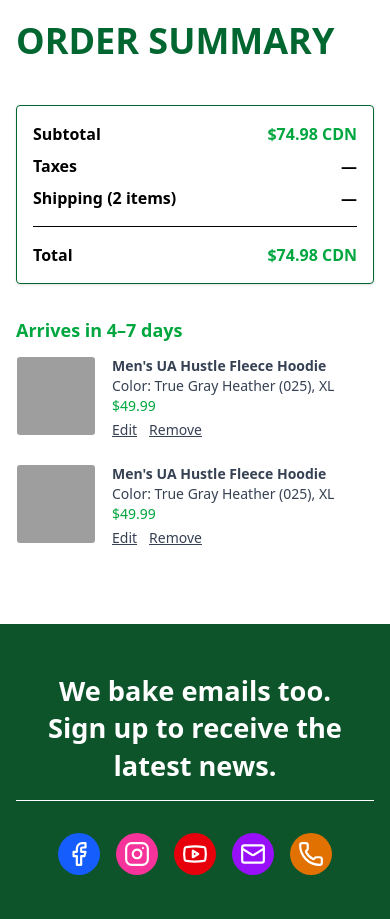
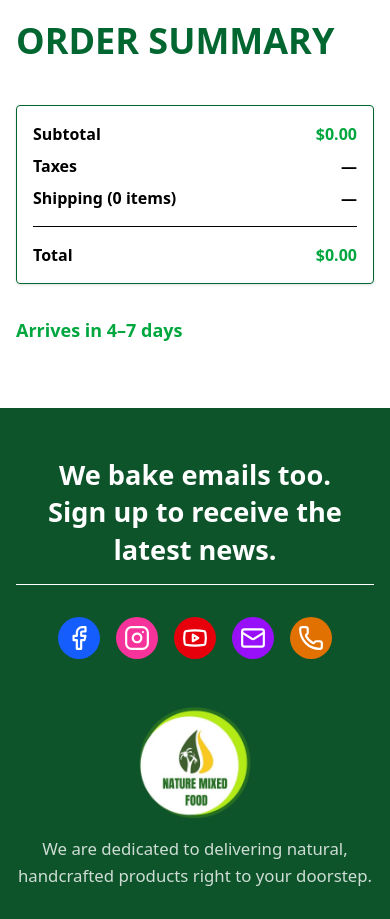
Before and after one commit to iloveass7/natureMixedFood, a React (Vite) app in the folder Frontend/: page /checkout in a window 390 px wide. Shown: the part 1000-1919 px from the top of the page. Built offline with nearby package versions, Linux system fonts and the light colour scheme; grey boxes are pictures that could not be loaded.

Commit message:
add to cart

```diff
--- a/Frontend/src/pages/Cart.jsx
+++ b/Frontend/src/pages/Cart.jsx
@@ -1,21 +1,38 @@
-import React from 'react';
-import { X } from 'lucide-react';
-import { useNavigate } from 'react-router-dom';
-
+import React, { useEffect, useState } from "react";
+import { X } from "lucide-react";
+import { useNavigate } from "react-router-dom";
+import { getLocalCart } from "../utils/cart.jsx";
 
 const Cart = ({ isOpen, onClose }) => {
   const navigate = useNavigate();
+  const [cart, setCart] = useState([]);
+
+  useEffect(() => {
+    const storedCart = getLocalCart();
+    setCart(storedCart);
+  }, []);
+
+  const subtotal = cart.reduce(
+    (acc, item) => acc + item.price * (item.quantity || 1),
+    0
+  );
+
   if (!isOpen) return null;
 
   return (
     <div className="fixed inset-0 z-50 overflow-hidden">
-      <div className="absolute inset-0 bg-transparent bg-opacity-50 backdrop-blur-sm" onClick={onClose}></div>
+      <div
+        className="absolute inset-0 bg-transparent bg-opacity-50 backdrop-blur-sm"
+        onClick={onClose}
+      ></div>
       <div className="absolute inset-y-0 right-0 max-w-full flex">
         <div className="relative w-screen max-w-md">
           <div className="h-full flex flex-col bg-white shadow-xl">
             <div className="flex-1 overflow-y-auto p-6">
               <div className="flex items-start justify-between">
-                <h2 className="text-[1.7rem] text-green-700 px-3 font-bold">Shopping Cart</h2>
+                <h2 className="text-[1.7rem] text-green-700 px-3 font-bold">
+                  Shopping Cart
+                </h2>
                 <button
                   type="button"
                   className="text-amber-400 hover:text-green-700"
@@ -27,21 +44,43 @@ const Cart = ({ isOpen, onClose }) => {
 
               <div className="mt-8">
                 <div className="flow-root">
+                  {cart.length === 0 ? (
+                    <p className="text-center text-gray-500">
+                      Your cart is empty.
+                    </p>
+                  ) : (
                     <ul className="-my-6 divide-y divide-gray-200">
-                    {/* Cart items will go here */}
-                    <li className="py-6 flex">
-                      <div className="ml-4 flex-1 flex flex-col">
+                      {cart.map((item, idx) => (
+                        <li key={idx} className="py-6 flex gap-4">
+                          <img
+                            src={item.images?.[0] || "placeholder.jpg"}
+                            alt={item.name}
+                            className="w-20 h-20 rounded border object-cover"
+                          />
+                          <div className="flex-1 flex flex-col">
                             <div>
-                          <p className="text-xl font-medium text-gray-900">Product Name</p>
-                          <p className="mt-1 text-lg text-gray-500">Product Details</p>
+                              <p className="text-xl font-medium text-gray-900">
+                                {item.name}
+                              </p>
+                              <p className="mt-1 text-lg text-gray-500">
+                                {item.description?.slice(0, 50) ||
+                                  "No description"}
+                              </p>
                             </div>
                             <div className="flex-1 flex items-end justify-between text-sm">
-                          <p className="text-gray-500 text-sm">Qty 1</p>
-                          <p className="font-medium text-green-600 text-lg">$99.00</p>
+                              <p className="text-gray-500 text-sm">
+                                Qty: {item.quantity || 1}
+                              </p>
+                              <p className="font-medium text-green-600 text-lg">
+                                $
+                                {(item.price * (item.quantity || 1)).toFixed(2)}
+                              </p>
                             </div>
                           </div>
                         </li>
+                      ))}
                     </ul>
+                  )}
                 </div>
               </div>
             </div>
@@ -49,21 +88,26 @@ const Cart = ({ isOpen, onClose }) => {
             <div className="border-t border-gray-200 p-6">
               <div className="flex justify-between text-base text-xl font-bold text-gray-900">
                 <p>Subtotal</p>
-                <p>$99.00</p>
+                <p>${subtotal.toFixed(2)}</p>
               </div>
-              <p className="mt-0.5 text-sm text-gray-500">Shipping and taxes calculated at checkout.</p>
+              <p className="mt-0.5 text-sm text-gray-500">
+                Shipping and taxes calculated at checkout.
+              </p>
               <div className="mt-6">
                 <button
                   onClick={() => {
                     onClose();
-                    setTimeout(() => navigate('/checkout'), 100);
+                    setTimeout(
+                      () =>
+                        navigate("/checkout", { state: { fromCart: true } }),
+                      100
+                    );
                   }}
                   className="w-full bg-green-700 border border-transparent rounded-md py-3 px-4 text-base font-medium text-white hover:bg-amber-400"
+                  disabled={cart.length === 0}
                 >
                   Checkout
                 </button>
-
-
               </div>
             </div>
           </div>
@@ -72,4 +116,5 @@ const Cart = ({ isOpen, onClose }) => {
     </div>
   );
 };
+
 export default Cart;
--- a/Frontend/src/pages/CheckoutPage.jsx
+++ b/Frontend/src/pages/CheckoutPage.jsx
@@ -1,7 +1,26 @@
-import React from "react";
+import React, { useState, useEffect } from "react";
 import { Wallet } from "lucide-react";
+import { useLocation } from "react-router-dom";
+import { getCart, getLocalCart } from "../utils/cart.jsx";
 
 const CheckoutPage = () => {
+  const [cart, setCart] = useState([]);
+  const location = useLocation();
+
+  useEffect(() => {
+    // Check if we're coming from the cart page
+    const fromCart = location.state?.fromCart || false;
+
+    if (fromCart) {
+      // Use local_cart when coming from cart page
+      setCart(getLocalCart());
+    } else {
+      // Otherwise use buy-now cart if it exists, or fall back to local_cart
+      const buyNowCart = getCart();
+      setCart(buyNowCart.length > 0 ? buyNowCart : getLocalCart());
+    }
+  }, [location.state]);
+
   return (
     <div className="bg-white px-4 py-13 md:px-10 lg:px-32">
       <div className="flex flex-col lg:flex-row gap-10">
@@ -17,44 +36,44 @@ const CheckoutPage = () => {
             <input
               type="text"
               placeholder="First Name"
+              required
               className="border border-green-800 px-4 py-4 rounded hover:bg-green-100"
-                            required
             />
             <input
               type="text"
               placeholder="Last Name"
+              required
               className="border border-green-800 px-4 py-4 rounded hover:bg-green-100"
-                            required
             />
             <input
               type="text"
               placeholder="Phone Number"
+              required
               className="md:col-span-2 border border-green-800 px-4 py-4 rounded hover:bg-green-100"
-                            required
             />
             <input
               type="text"
               placeholder="Location"
+              required
               className="md:col-span-2 border border-green-800 px-4 py-4 rounded hover:bg-green-100"
-                            required
             />
             <input
               type="text"
               placeholder="District"
+              required
               className="border border-green-800 px-4 py-4 rounded hover:bg-green-100"
-                            required
             />
             <input
               type="text"
               placeholder="Division"
+              required
               className="border border-green-800 px-4 py-4 rounded hover:bg-green-100"
-                            required
             />
             <input
               type="text"
               placeholder="Postal Code"
+              required
               className="md:col-span-2 border border-green-800 px-4 py-4 rounded hover:bg-green-100"
-                            required
             />
           </form>
 
@@ -65,20 +84,19 @@ const CheckoutPage = () => {
 
           {/* PAYMENT */}
           <div className="flex justify-between items-start sm:items-center gap-4 border px-4 sm:px-5 py-4 sm:py-5 rounded hover:bg-green-100 text-base sm:text-xl">
-                        {/* Left - Icon and Text */}
             <div className="flex items-start sm:items-center gap-4">
               <div className="w-12 h-12 flex items-center justify-center rounded-full bg-white border">
                 <Wallet size={26} className="text-green-600" />
               </div>
               <div>
-                                <p className="text-gray-800 font-medium">Cash on Delivery (COD)</p>
+                <p className="text-gray-800 font-medium">
+                  Cash on Delivery (COD)
+                </p>
                 <p className="text-sm sm:text-base text-gray-500">
                   You'll pay when the order is delivered to your address.
                 </p>
               </div>
             </div>
-
-                        {/* Right - Radio Input */}
             <input
               type="radio"
               name="payment"
@@ -87,7 +105,6 @@ const CheckoutPage = () => {
               className="w-5 h-5 accent-green-600"
             />
           </div>
-
         </div>
 
         {/* RIGHT - ORDER SUMMARY */}
@@ -100,20 +117,30 @@ const CheckoutPage = () => {
           <div className="border border-green-800 p-4 sm:p-6 rounded shadow hover:bg-green-100 text-base sm:text-xl">
             <div className="flex justify-between mb-2">
               <span className="font-bold">Subtotal</span>
-                            <span className="text-green-600 font-semibold">$74.98 CDN</span>
+              <span className="text-green-600 font-semibold">
+                $
+                {cart
+                  .reduce((acc, item) => acc + item.price * item.quantity, 0)
+                  .toFixed(2)}
+              </span>
             </div>
             <div className="flex justify-between mb-2 font-semibold">
               <span className="font-bold">Taxes</span>
               <span>—</span>
             </div>
             <div className="flex justify-between mb-4 font-semibold">
-                            <span className="font-bold">Shipping (2 items)</span>
+              <span className="font-bold">Shipping ({cart.length} items)</span>
               <span>—</span>
             </div>
             <hr />
             <div className="flex justify-between mt-4">
               <span className="font-bold">Total</span>
-                            <span className="text-green-600 font-semibold">$74.98 CDN</span>
+              <span className="text-green-600 font-semibold">
+                $
+                {cart
+                  .reduce((acc, item) => acc + item.price * item.quantity, 0)
+                  .toFixed(2)}
+              </span>
             </div>
           </div>
 
@@ -123,23 +150,28 @@ const CheckoutPage = () => {
               Arrives in 4–7 days
             </h3>
 
-                        {/* Product Items */}
-                        {[1, 2].map((item) => (
-                            <div key={item} className="flex gap-4 sm:gap-6 mb-6">
+            {cart.map((item, index) => (
+              <div key={index} className="flex gap-4 sm:gap-6 mb-6">
                 <img
-                                    src="lg.png"
-                                    alt="Product"
+                  src={item.images[0]}
+                  alt={item.name}
                   className="w-20 h-20 sm:w-24 sm:h-24 object-cover rounded border border-white"
                 />
                 <div className="text-sm sm:text-base text-gray-700">
-                                    <p className="font-semibold">Men's UA Hustle Fleece Hoodie</p>
-                                    <p>Color: True Gray Heather (025), XL</p>
+                  <p className="font-semibold">{item.name}</p>
+                  <p>Quantity: {item.quantity}</p>
                   <p>
-                                        <span className="text-green-600">$49.99</span>
+                    <span className="text-green-600">
+                      ${(item.price * item.quantity).toFixed(2)}
+                    </span>
                   </p>
                   <div className="flex gap-3 mt-1">
-                                        <button className="underline hover:text-green-500">Edit</button>
-                                        <button className="underline hover:text-red-500">Remove</button>
+                    <button className="underline hover:text-green-500">
+                      Edit
+                    </button>
+                    <button className="underline hover:text-red-500">
+                      Remove
+                    </button>
                   </div>
                 </div>
               </div>
--- /dev/null
+++ b/Frontend/src/utils/cart.jsx
@@ -0,0 +1,62 @@
+const LOCAL_CART_KEY = "local_cart";
+const CART_KEY = "cart";
+
+// Get regular cart (for add to cart)
+export const getLocalCart = () => {
+  try {
+    const data = localStorage.getItem(LOCAL_CART_KEY);
+    return data ? JSON.parse(data) : [];
+  } catch {
+    return [];
+  }
+};
+
+// Get buy-now cart
+export const getCart = () => {
+  try {
+    const data = localStorage.getItem(CART_KEY);
+    return data ? JSON.parse(data) : [];
+  } catch {
+    return [];
+  }
+};
+
+export const saveLocalCart = (cart) => {
+  localStorage.setItem(LOCAL_CART_KEY, JSON.stringify(cart));
+};
+
+export const saveCart = (cart) => {
+  localStorage.setItem(CART_KEY, JSON.stringify(cart));
+};
+
+export const addToCart = (product) => {
+  const cart = getLocalCart();
+  const existing = cart.find((item) => item._id === product._id);
+
+  if (existing) {
+    existing.quantity = (existing.quantity || 1) + 1;
+  } else {
+    cart.push({ ...product, quantity: 1 });
+  }
+
+  saveLocalCart(cart);
+  return cart; // Return the updated cart
+};
+
+export const replaceCartWithSingleItem = (product) => {
+  // Clear both carts first
+  clearCart();
+  // Then set the buy-now cart with the single item
+  saveCart([{ ...product, quantity: 1 }]);
+};
+
+export const clearCart = () => {
+  localStorage.removeItem(LOCAL_CART_KEY);
+  localStorage.removeItem(CART_KEY);
+};
+
+// New function to get combined cart state
+export const getCombinedCart = () => {
+  const buyNowCart = getCart();
+  return buyNowCart.length > 0 ? buyNowCart : getLocalCart();
+};
--- /dev/null
+++ b/package.json
@@ -0,0 +1,5 @@
+{
+  "dependencies": {
+    "react-loader-spinner": "^6.1.6"
+  }
+}
```
Also changed, not shown: Frontend/src/pages/Home/ProductsSection.jsx (+17 -7 lines), 1 other file (tests, documents, lock files or other folders). Lines whose indentation alone changed are shown as unchanged.
